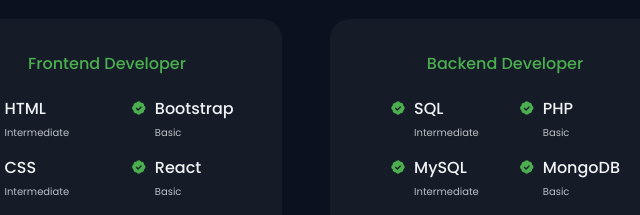
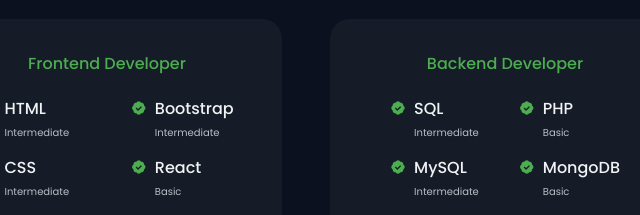
Before and after one commit to brayan200014/brayan200014.github.io, a plain HTML site: page index.html in a window 1280 px wide. Shown: the part 1760-1975 px from the top of the page, 334-974 px from the left. Drawn offline with nearby package versions, Linux system fonts and the light colour scheme.

Commit message:
Update index.html

```diff
--- a/index.html
+++ b/index.html
@@ -173,7 +173,7 @@
 
                                 <div>
                                     <h3 class="skills__name">Bootstrap</h3>
-                                    <span class="skills__level">Basic</span>
+                                    <span class="skills__level">Intermediate</span>
                                 </div>
                             </div>
 
```
